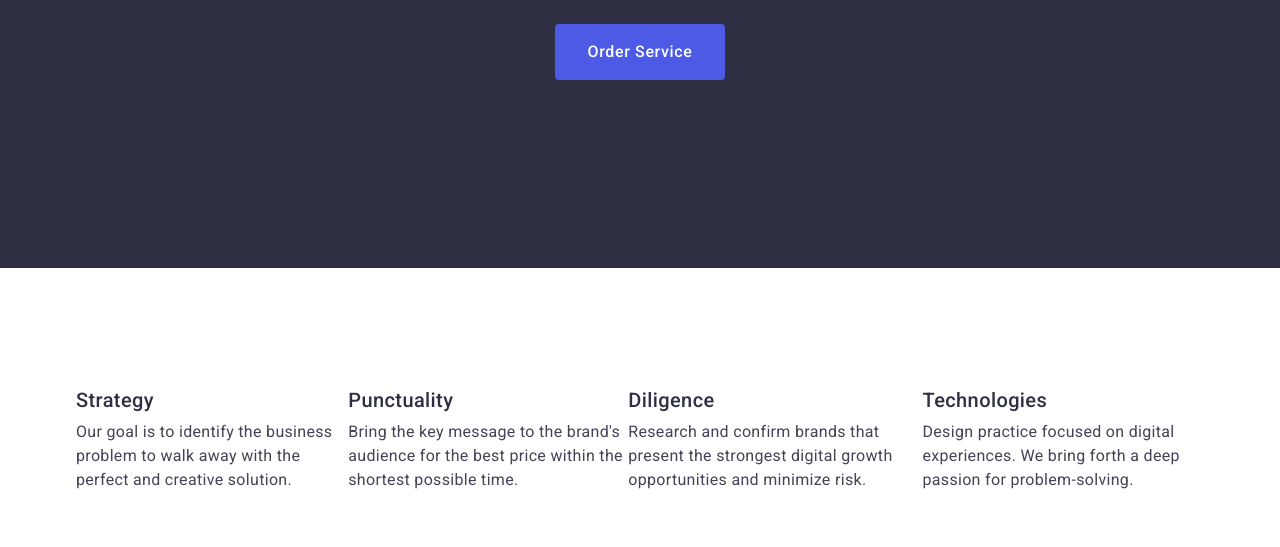
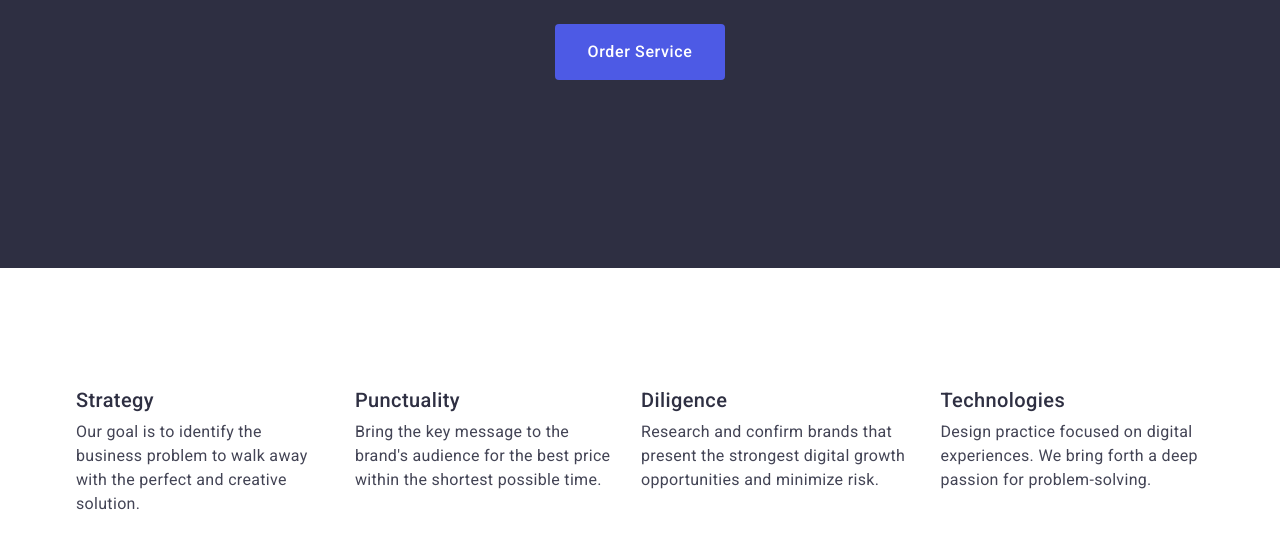
Before and after one commit to Elvireniw/goit-markup-hw-03, a plain HTML site: page index.html in a window 1280 px wide. Shown: the part 405-952 px from the top of the page. Drawn offline with nearby package versions, Linux system fonts and the light colour scheme.

Commit message:
features

```diff
--- a/css/styles.css
+++ b/css/styles.css
@@ -177,6 +177,11 @@ body {
 .contacts-header {
   font-style: normal;
 }
+
+.contacts-header:not(:last-child) {
+  margin-right: 24px;
+}
+
 .contacts-header-link {
   text-decoration: none;
   font-weight: 400;
@@ -248,12 +253,9 @@ body {
 }
 
 .features-list {
+  gap: 24px;
   display: flex;
-  align-items: center;
-}
-
-.contacts-header:not(:last-child) {
-  margin-right: 24px;
+  align-items: top;
 }
 
 /*=================Features========================*/
```
